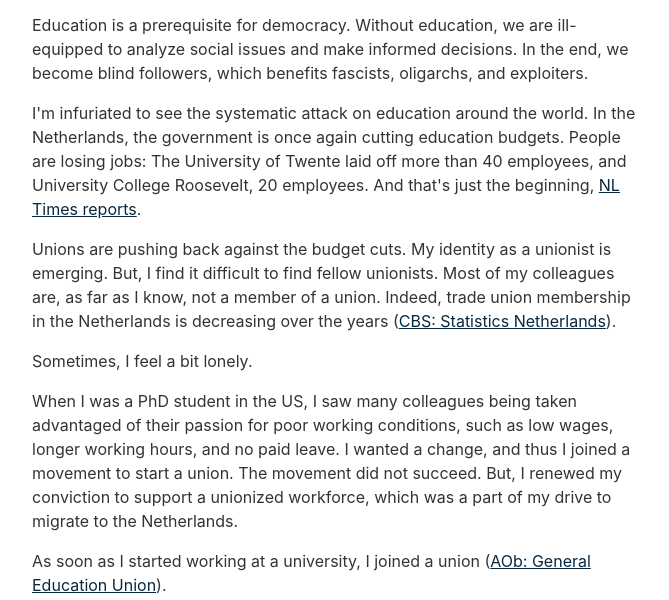
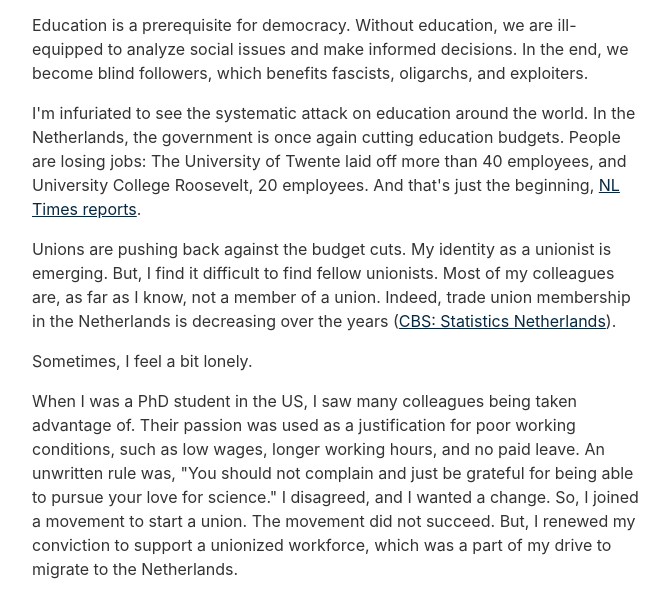
Before and after one commit to nsunami/nami-writes, an Eleventy site: page content/blog/2025-03-12/2025-03-12.md in a window 1280 px wide. Shown: the part 179-779 px from the top of the page, without its empty margins (304-973 px from the left). Built offline with nearby package versions, Linux system fonts and the light colour scheme; Eleventy itself is replaced by a stand-in of ours; files that its build step writes are made by us from their sources.

Commit message:
fix(2025-03-12): Clarify the unwritten rule for PhD students

```diff
--- a/content/blog/2025-03-12/2025-03-12.md
+++ b/content/blog/2025-03-12/2025-03-12.md
@@ -14,7 +14,7 @@ Unions are pushing back against the budget cuts. My identity as a unionist is em
 
 Sometimes, I feel a bit lonely.
 
-When I was a PhD student in the US, I saw many colleagues being taken advantaged of their passion for poor working conditions, such as low wages, longer working hours, and no paid leave. I wanted a change, and thus I joined a movement to start a union. The movement did not succeed. But, I renewed my conviction to support a unionized workforce, which was a part of my drive to migrate to the Netherlands.
+When I was a PhD student in the US, I saw many colleagues being taken advantage of. Their passion was used as a justification for poor working conditions, such as low wages, longer working hours, and no paid leave. An unwritten rule was, "You should not complain and just be grateful for being able to pursue your love for science." I disagreed, and I wanted a change. So, I joined a movement to start a union. The movement did not succeed. But, I renewed my conviction to support a unionized workforce, which was a part of my drive to migrate to the Netherlands.
 
 As soon as I started working at a university, I joined a union ([AOb: General Education Union](https://www.aob.nl/)).
 
```
